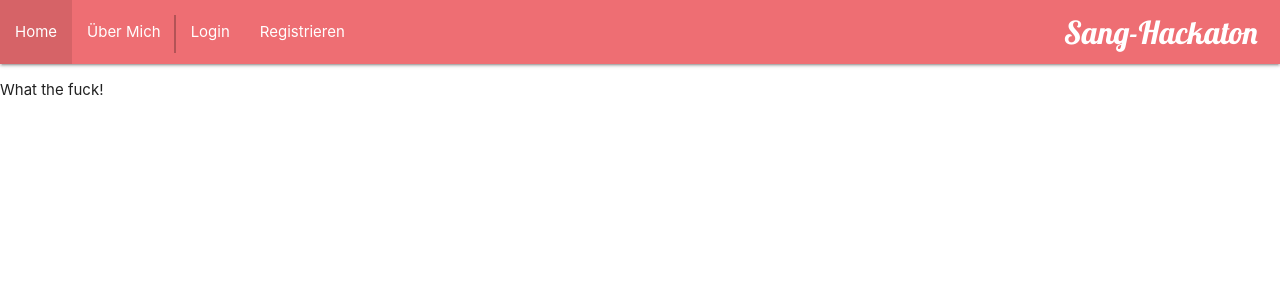
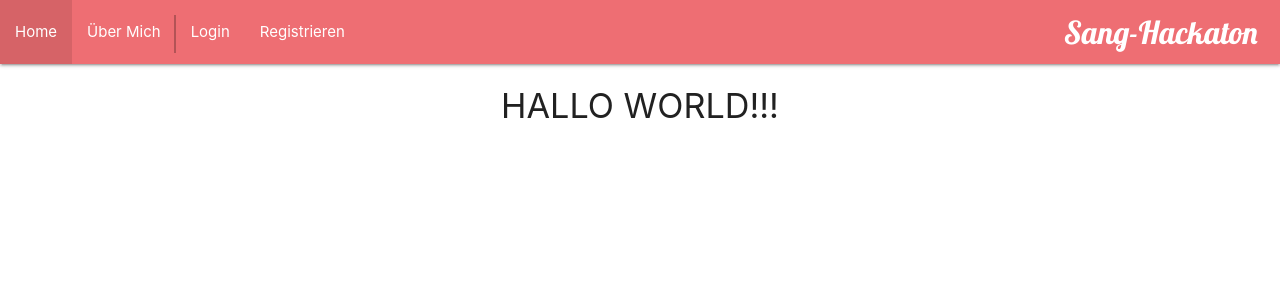
Before and after one commit to SyarifZapata/guidesantai, an Angular app: page /home in a window 1280 px wide. Shown: the top 300 px of the page. Built offline with nearby package versions, Linux system fonts and the light colour scheme.

Commit message:
add appropriate hello message

```diff
--- a/src/app/about/about.component.html
+++ b/src/app/about/about.component.html
@@ -1,3 +1,3 @@
-<p>
-  about works!
-</p>
+<div class="container center">
+  <h4>UEBER UNS -SAN-</h4>
+</div>
--- a/src/app/home/home.component.html
+++ b/src/app/home/home.component.html
@@ -1,3 +1,3 @@
-<p>
-  What the fuck!
-</p>
+<div class="container center">
+  <h4>HALLO WORLD!!!</h4>
+</div>
```
